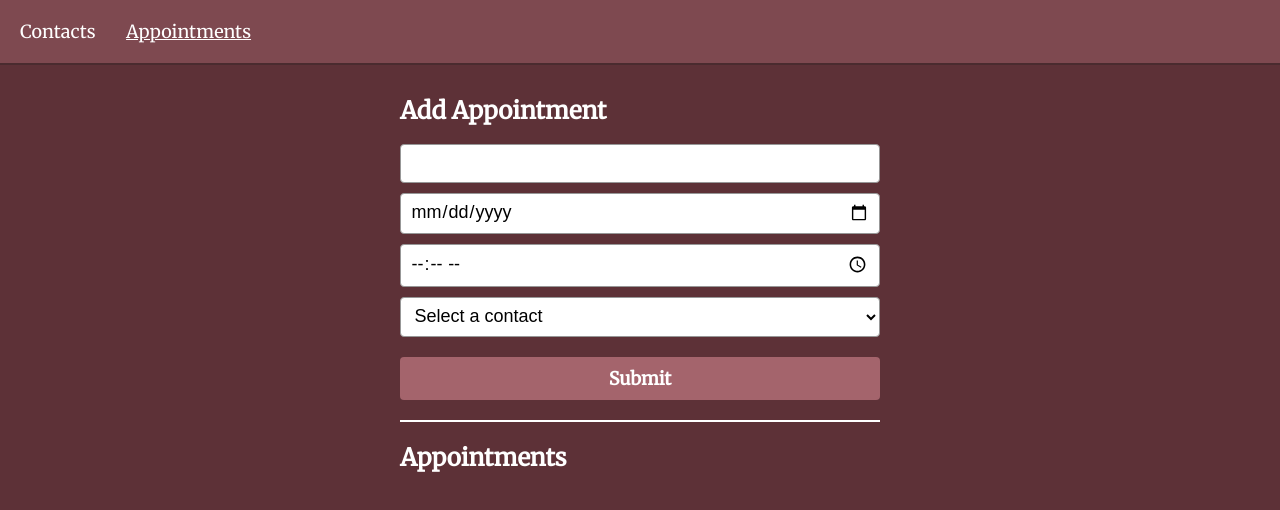
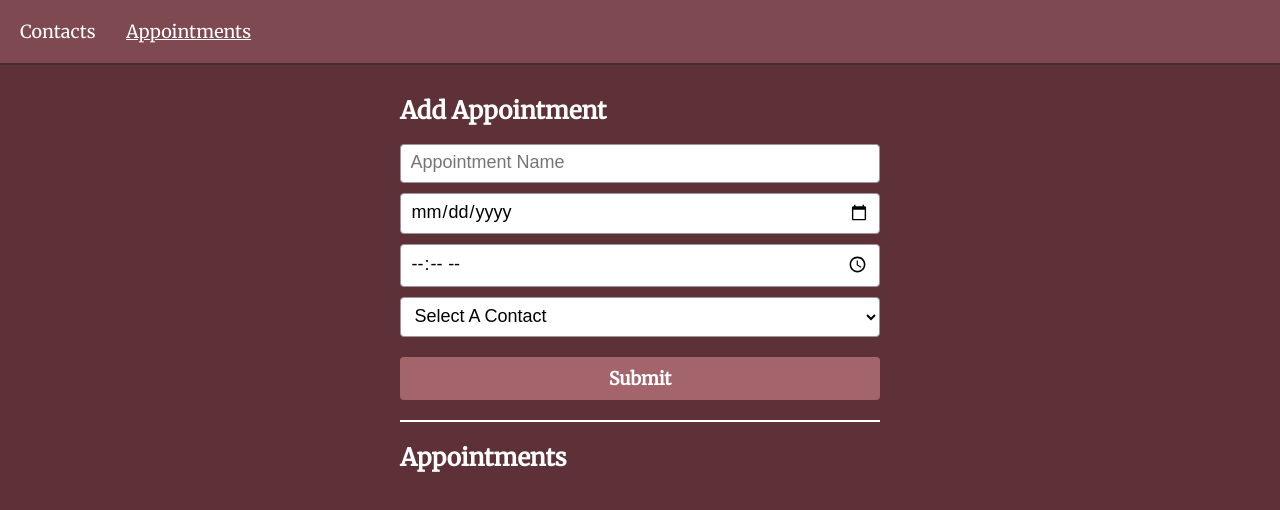
Before and after one commit to kldyckman/appointment-planner, a React (Create React App) app: page /appointments in a window 1280 px wide. Shown: the top 510 px of the page. Built offline with nearby package versions, Linux system fonts and the light colour scheme; a web font is replaced by a local one.

Commit message:
Edit Input Field Placeholders

```diff
--- a/src/components/appointmentForm/AppointmentForm.js
+++ b/src/components/appointmentForm/AppointmentForm.js
@@ -26,6 +26,7 @@ export const AppointmentForm = ({
         type="text"
         value={title}
         onChange={({target}) => {setTitle(target.value)}}
+        placeholder="Appointment Name"
        />
       <input
         type="date"
--- a/src/components/contactPicker/ContactPicker.js
+++ b/src/components/contactPicker/ContactPicker.js
@@ -6,7 +6,7 @@ export const ContactPicker = (props) => {
 
   return (
     <select onChange={onChange}>
-      <option value="">Select a contact</option>
+      <option value="">Select A Contact</option>
       {contacts.map( contact => <option value={contact.name}>{contact.name}</option>)}
     </select>
   );
```
